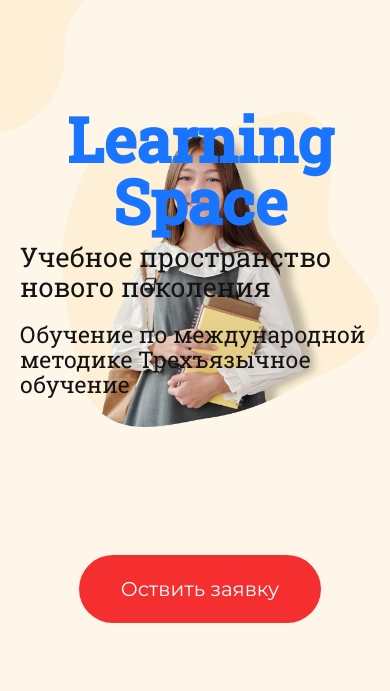
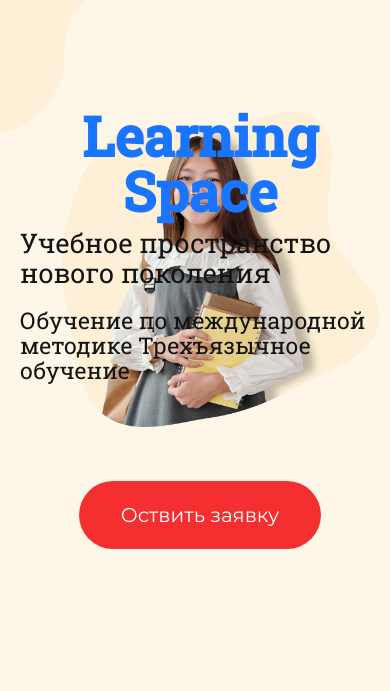
Before and after one commit to Akhad01/Learning-Space-test, a plain HTML site: page index.html in a window 390 px wide. Shown: the part 153-844 px from the top of the page. Drawn offline with nearby package versions, Linux system fonts and the light colour scheme.

Commit message:
Add files via upload

```diff
--- a/css/style.css
+++ b/css/style.css
@@ -380,6 +380,7 @@ ul{
 }
 .form-inner textarea {
     resize: none;
+    line-height: 36px;
 }
 .form-inner h3 {
     margin-top: 0;
@@ -683,14 +684,11 @@ ul{
 }
 @media(max-width: 630px){
     .header__title{
-        font-size: 62px;
+        font-size: 55px;
         text-align: center;
     }
     .header__button{
         text-align: center;
-    }
-    .header__button{
-        margin-top: 60px;
     }
 }
 @media(max-width: 600px){
```
